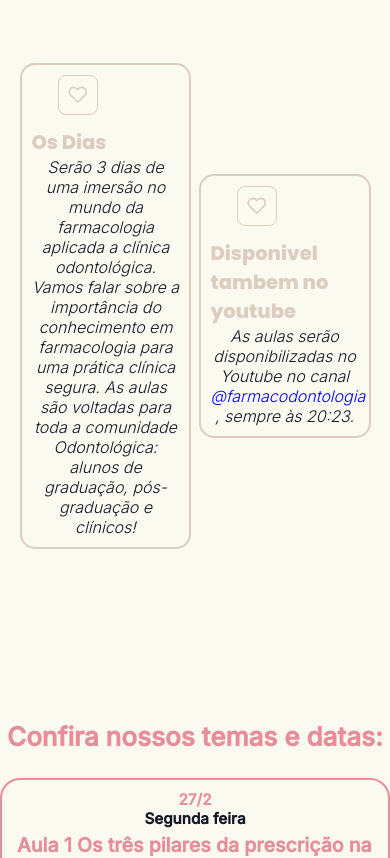
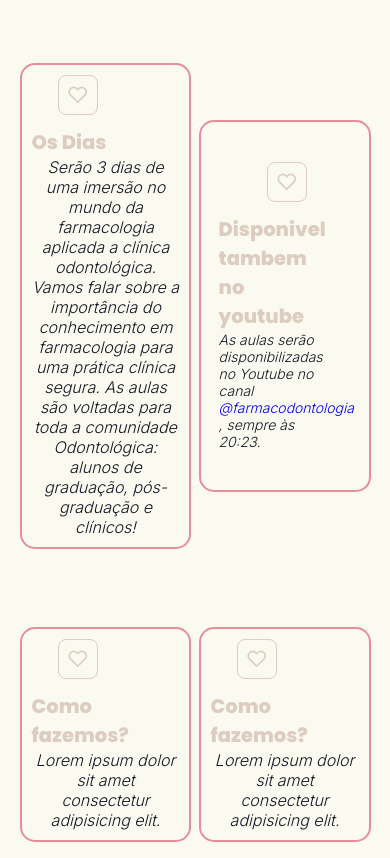
Before and after one commit to natanesteves/thay_landing, a React (Create React App) app: page / in a window 390 px wide. Shown: the part 880-1738 px from the top of the page. Built offline with nearby package versions, Linux system fonts and the light colour scheme.

Commit message:
styles box fix

```diff
--- a/src/pages/Home.tsx
+++ b/src/pages/Home.tsx
@@ -56,7 +56,20 @@ Pensando nisso, resolvi declarar oficialmente aberta a semana do dentista prescr
               As aulas serão disponibilizadas no Youtube no canal <a href="https://www.youtube.com/channel/UCYdKtFDfeBYQqEbr3GDfJAw">@farmacodontologia</a> , sempre às 20:23.
               </p>
             </div>
-
+            <div className="boxInformation three">
+              <div className="boxIcon">
+                <FiHeart />
+              </div>
+              <h1>Como fazemos?</h1>
+              <p>Lorem ipsum dolor sit amet consectetur adipisicing elit.</p>
+            </div>
+            <div className="boxInformation four">
+              <div className="boxIcon">
+                <FiHeart />
+              </div>
+              <h1>Como fazemos?</h1>
+              <p>Lorem ipsum dolor sit amet consectetur adipisicing elit.</p>
+            </div>
 
           </div>
         </div>
--- a/src/styles/pages/home.scss
+++ b/src/styles/pages/home.scss
@@ -227,7 +227,7 @@
       }
 
       .boxInformation {
-        width: 250px;
+        width: 300px;
         position: absolute;
 
         @media (max-width: 1000px) {
@@ -274,9 +274,8 @@
           top: 0;
           left: 10%;
           border-radius: 15px;
-        border: 2px solid  var(--main-color);
+          border: 2px solid  #e68e9a;
           padding: 10px;
-
           @media (max-width: 1000px) {
               top: 0;
               left: 0;
@@ -285,23 +284,38 @@
       }
 
       &.two {
-          top: 40%;
-          right: 5%;
+          top: 0;
+          right: 9%;
           border-radius: 15px;
-        border: 2px solid  var(--main-color);
-        padding: 10px;
-
+          border: 2px solid  #e68e9a;
+          padding: 15px;
           @media (max-width: 1000px) {
               top: 0;
               left: 0;
               right: 0;
+              padding: 40px;
+              h1 {
+                font-size: 1.5rem;
+                font-weight: 800;
+                margin-left: -25%;
+              }
+              p {
+                font-style: oblique;
+                font-size: 14px;
+                font-weight: 300;
+                color: var(--black);
+                text-align: left;
+                margin-left: -25%;
+              }
           }
       }
 
       &.three {
-          top: 80%;
+          top: 55%;
           left: 0;
-          margin-top: 2rem;
+          border-radius: 15px;
+          border: 2px solid  #e68e9a;
+          padding: 10px;
           @media (max-width: 1000px) {
               top: 0;
               left: 0;
@@ -312,8 +326,9 @@
       &.four {
           top: 40%;
           right: 0;
-          width: 350px;
-          margin-top: 2rem;
+          border-radius: 15px;
+          border: 2px solid  #e68e9a;
+          padding: 10px;
           @media (max-width: 1000px) {
               top: 0;
               left: 0;
```
Lines whose indentation alone changed are shown as unchanged.
